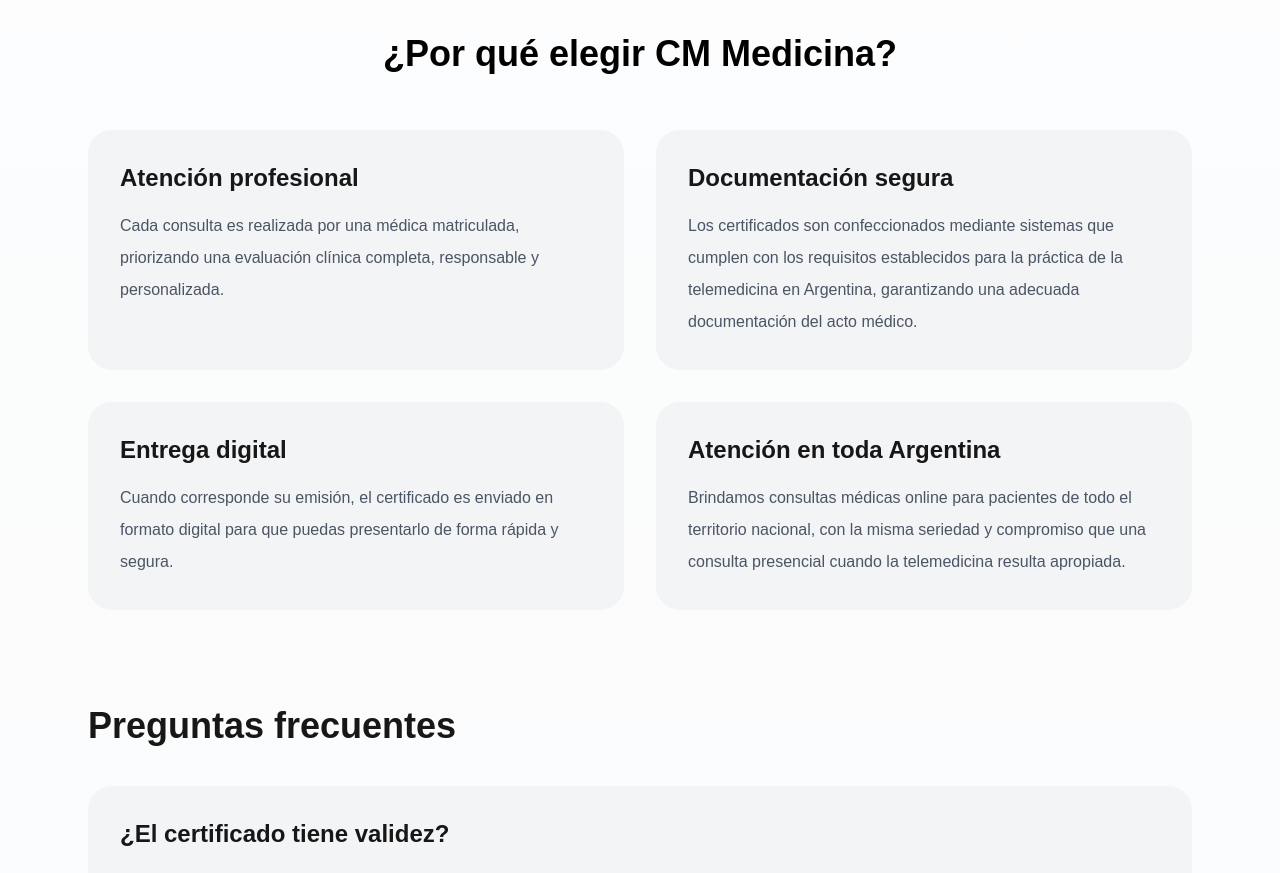
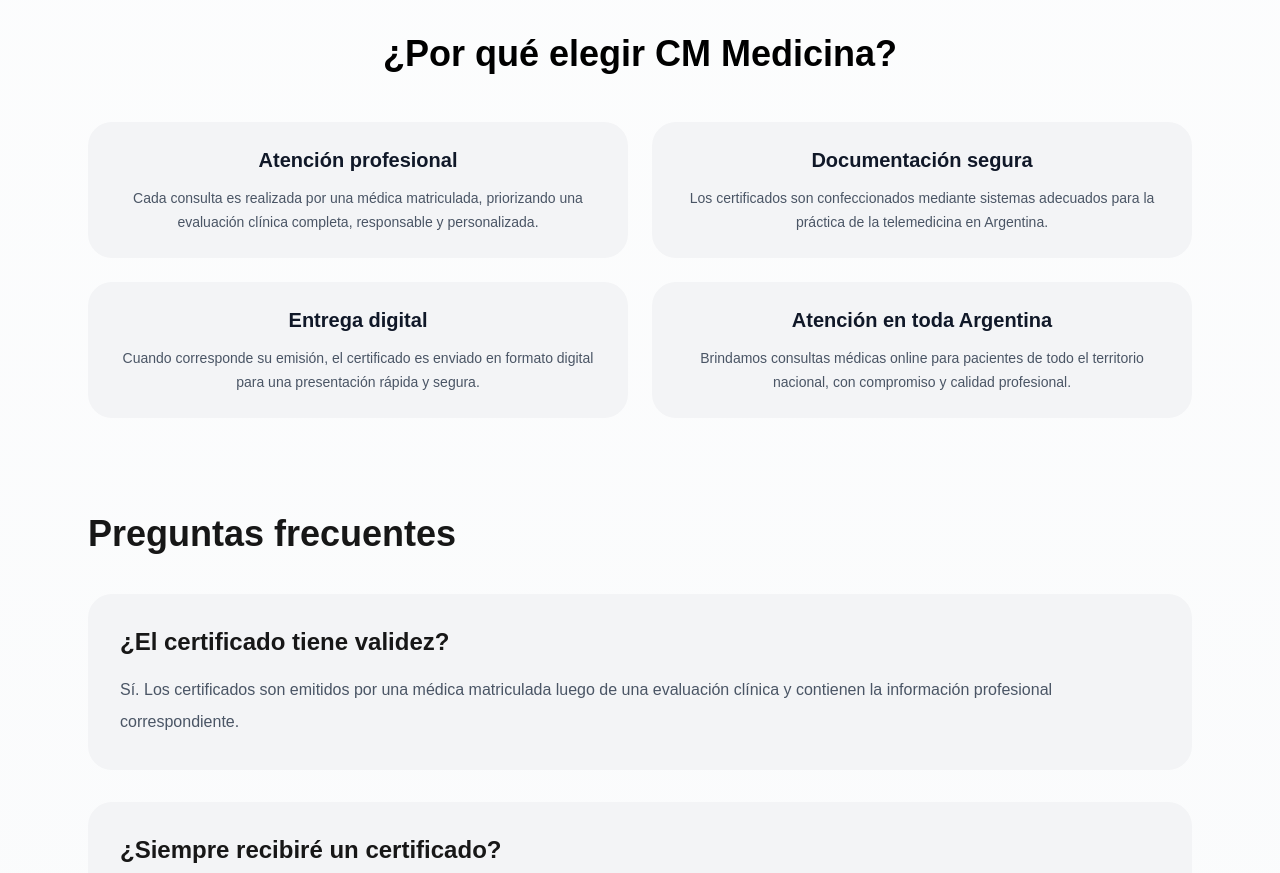
Before and after one commit to camillamacedo/cmmedicina, a Next.js app: page /certificado-medico in a window 1280 px wide. Shown: the part 2200-3073 px from the top of the page. Built offline with nearby package versions, Linux system fonts and the light colour scheme.

Commit message:
Refactor page.tsx for medical certificate section

```diff
--- a/app/certificado-medico/page.tsx
+++ b/app/certificado-medico/page.tsx
@@ -251,61 +251,66 @@ export default function CertificadosMedicos() {
     ¿Por qué elegir CM Medicina?
   </h2>
 
-          <div className="mt-14 grid gap-8 md:grid-cols-2">
+  <div className="mt-12 grid gap-6 md:grid-cols-2">
 
-            <div className="rounded-3xl bg-gray-100 p-8">
-              <h3 className="text-2xl font-semibold">
+    <div className="rounded-3xl bg-gray-100 p-6 text-center">
+
+      <h3 className="text-xl font-semibold text-gray-900">
         Atención profesional
       </h3>
 
-              <p className="mt-4 leading-8 text-gray-600">
-                Cada consulta es realizada por una médica matriculada,
-                priorizando una evaluación clínica completa, responsable y
-                personalizada.
+      <p className="mt-3 text-sm leading-6 text-gray-600">
+        Cada consulta es realizada por una médica matriculada, priorizando una
+        evaluación clínica completa, responsable y personalizada.
       </p>
+
     </div>
 
-            <div className="rounded-3xl bg-gray-100 p-8">
-              <h3 className="text-2xl font-semibold">
+
+    <div className="rounded-3xl bg-gray-100 p-6 text-center">
+
+      <h3 className="text-xl font-semibold text-gray-900">
         Documentación segura
       </h3>
 
-              <p className="mt-4 leading-8 text-gray-600">
-                Los certificados son confeccionados mediante sistemas que
-                cumplen con los requisitos establecidos para la práctica de la
-                telemedicina en Argentina, garantizando una adecuada
-                documentación del acto médico.
+      <p className="mt-3 text-sm leading-6 text-gray-600">
+        Los certificados son confeccionados mediante sistemas adecuados para la
+        práctica de la telemedicina en Argentina.
       </p>
+
     </div>
 
-            <div className="rounded-3xl bg-gray-100 p-8">
-              <h3 className="text-2xl font-semibold">
+
+    <div className="rounded-3xl bg-gray-100 p-6 text-center">
+
+      <h3 className="text-xl font-semibold text-gray-900">
         Entrega digital
       </h3>
 
-              <p className="mt-4 leading-8 text-gray-600">
-                Cuando corresponde su emisión, el certificado es enviado en
-                formato digital para que puedas presentarlo de forma rápida y
-                segura.
+      <p className="mt-3 text-sm leading-6 text-gray-600">
+        Cuando corresponde su emisión, el certificado es enviado en formato
+        digital para una presentación rápida y segura.
       </p>
+
     </div>
 
-            <div className="rounded-3xl bg-gray-100 p-8">
-              <h3 className="text-2xl font-semibold">
+
+    <div className="rounded-3xl bg-gray-100 p-6 text-center">
+
+      <h3 className="text-xl font-semibold text-gray-900">
         Atención en toda Argentina
       </h3>
 
-              <p className="mt-4 leading-8 text-gray-600">
-                Brindamos consultas médicas online para pacientes de todo el
-                territorio nacional, con la misma seriedad y compromiso que una
-                consulta presencial cuando la telemedicina resulta apropiada.
+      <p className="mt-3 text-sm leading-6 text-gray-600">
+        Brindamos consultas médicas online para pacientes de todo el territorio
+        nacional, con compromiso y calidad profesional.
       </p>
+
     </div>
 
   </div>
 
 </section>
-
         {/* FAQ */}
 
         <section className="mt-24">
```
Lines whose indentation alone changed are shown as unchanged.
